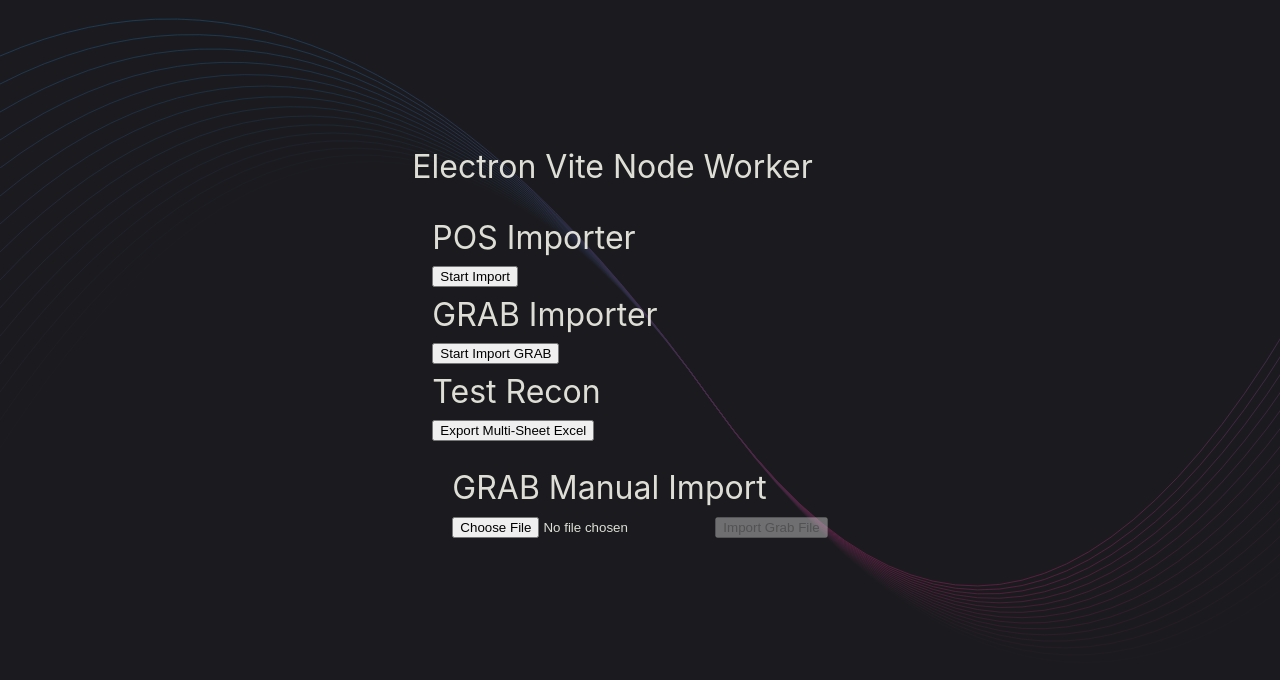
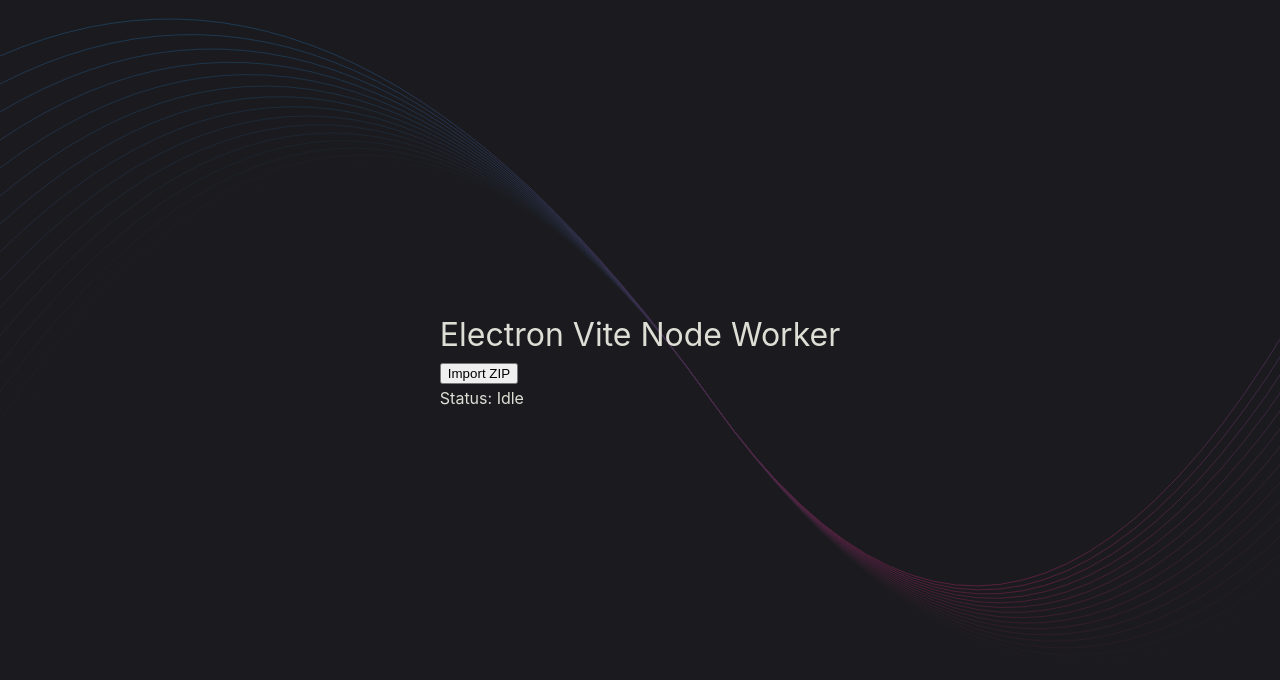
Before and after one commit to gemrey13/test-worker, a React (Vite) app: page / in a window 1280 px wide. Shown: the top 680 px of the page. Built offline with nearby package versions, Linux system fonts and the light colour scheme.

Commit message:
import zip pos data

```diff
--- a/package.json
+++ b/package.json
@@ -25,6 +25,7 @@
     "@electron-toolkit/utils": "^4.0.0",
     "better-sqlite3": "^12.6.2",
     "dbffile": "^1.12.0",
+    "unzipper": "^0.12.3",
     "xlsx": "^0.18.5"
   },
   "devDependencies": {
--- a/src/preload/index.d.ts
+++ b/src/preload/index.d.ts
@@ -4,10 +4,10 @@ declare global {
   interface Window {
     electron: ElectronAPI
     api: {
-      startImport: () => Promise<any>;
-      startImportGrab: () => Promise<any>;
-      runRecon: () => Promise<any>;
+      startImportGrab: () => Promise<any>
+      runRecon: () => Promise<any>
       startImportGrabManual: (buffer: any) => Promise<any>
+      importPOSZip: () => Promise<any>
     }
   }
 }
--- a/src/preload/index.ts
+++ b/src/preload/index.ts
@@ -3,11 +3,11 @@ import { electronAPI } from '@electron-toolkit/preload'
 
 // Custom APIs for renderer
 const api = {
-  startImport: () => ipcRenderer.invoke('start-import'),
   startImportGrab: () => ipcRenderer.invoke('start-import-grab'),
   runRecon: () => ipcRenderer.invoke('run-reconciliation'),
   startImportGrabManual: (arrayBuffer: ArrayBuffer) =>
-    ipcRenderer.invoke('grab:importManual', Buffer.from(arrayBuffer))
+    ipcRenderer.invoke('grab:importManual', Buffer.from(arrayBuffer)),
+  importPOSZip: () => ipcRenderer.invoke('POS:import-zip')
 }
 
 // Use `contextBridge` APIs to expose Electron APIs to
--- a/src/renderer/src/App.tsx
+++ b/src/renderer/src/App.tsx
@@ -1,144 +1,159 @@
 import { JSX, useState } from 'react'
-import * as XLSX from 'xlsx'
+// import * as XLSX from 'xlsx'
 
 export default function App(): JSX.Element {
+  const [status, setStatus] = useState<string>('Idle')
+
+  const handleImport = async () => {
+    setStatus('Importing...')
+
+    try {
+      const result = await window.api.importPOSZip()
+      setStatus(`Done ✅ Inserted: ${result.totalInserted}`)
+    } catch (err: any) {
+      setStatus(`Error ❌ ${err.message}`)
+    }
+  }
+
   return (
     <div style={{ padding: 20 }}>
       <h1>Electron Vite Node Worker</h1>
 
-      <Test />
+      <button onClick={handleImport}>Import ZIP</button>
+
+      <p>Status: {status}</p>
     </div>
   )
 }
 
-function Test() {
-  const [grabFile, setGrabFile] = useState<File | null>(null)
+// function Test() {
+//   const [grabFile, setGrabFile] = useState<File | null>(null)
 
-  const handleFileChange = (e: React.ChangeEvent<HTMLInputElement>) => {
-    const files = e.target.files
-    if (files && files.length > 0) setGrabFile(files[0])
-  }
+//   const handleFileChange = (e: React.ChangeEvent<HTMLInputElement>) => {
+//     const files = e.target.files
+//     if (files && files.length > 0) setGrabFile(files[0])
+//   }
 
-  const handleImportGrabManual = async () => {
-    if (!grabFile) return alert('Please select a Grab Excel file first.')
+//   const handleImportGrabManual = async () => {
+//     if (!grabFile) return alert('Please select a Grab Excel file first.')
 
-    try {
-      // Get ArrayBuffer from file
-      const arrayBuffer = await grabFile.arrayBuffer()
+//     try {
+//       // Get ArrayBuffer from file
+//       const arrayBuffer = await grabFile.arrayBuffer()
 
-      // Send raw ArrayBuffer to main process
-      const result = await window.api.startImportGrabManual(arrayBuffer)
-      console.log(result)
-      alert(`Imported ${result.totalInserted} records successfully!`)
-    } catch (err) {
-      console.error(err)
-      alert('Failed to import Grab file')
-    }
-  }
+//       // Send raw ArrayBuffer to main process
+//       const result = await window.api.startImportGrabManual(arrayBuffer)
+//       console.log(result)
+//       alert(`Imported ${result.totalInserted} records successfully!`)
+//     } catch (err) {
+//       console.error(err)
+//       alert('Failed to import Grab file')
+//     }
+//   }
 
-  const handleImport = async () => {
-    const result = await window.api.startImport()
-    console.log(result)
-    alert(`Imported ${result.totalInserted} records`)
-  }
+//   const handleImport = async () => {
+//     const result = await window.api.startImport()
+//     console.log(result)
+//     alert(`Imported ${result.totalInserted} records`)
+//   }
 
-  const handleImportGrab = async () => {
-    const result = await window.api.startImportGrab()
-    console.log(result)
-    alert(`Imported ${result.totalInserted} records`)
-  }
+//   const handleImportGrab = async () => {
+//     const result = await window.api.startImportGrab()
+//     console.log(result)
+//     alert(`Imported ${result.totalInserted} records`)
+//   }
 
-  const handleRunRecon = async () => {
-    const results = await window.api.runRecon()
+//   const handleRunRecon = async () => {
+//     const results = await window.api.runRecon()
 
-    if (!results || results.length === 0) {
-      alert('No reconciliation results found.')
-      return
-    }
+//     if (!results || results.length === 0) {
+//       alert('No reconciliation results found.')
+//       return
+//     }
 
-    // 🔹 Map all rows to readable format
-    const mapped = results.map((r) => ({
-      pos_amount: r.pos?.grschrg ?? '',
-      pos_cusno: r.pos?.cusno ?? '',
-      pos_branch_name: r.pos?.branch_name ?? '',
-      pos_date: r.pos ? new Date(r.pos.orddate).toLocaleDateString('en-US') : '',
-      grab_amount: r.grab?.amount ?? '',
-      grab_booking_id: r.grab?.booking_id ?? '',
-      grab_store_name: r.grab?.store_name ?? '',
-      grab_date: r.grab ? new Date(r.grab.created_on).toLocaleDateString('en-US') : '',
-      variance: r.variance,
-      status: r.status
-    }))
+//     // 🔹 Map all rows to readable format
+//     const mapped = results.map((r) => ({
+//       pos_amount: r.pos?.grschrg ?? '',
+//       pos_cusno: r.pos?.cusno ?? '',
+//       pos_branch_name: r.pos?.branch_name ?? '',
+//       pos_date: r.pos ? new Date(r.pos.orddate).toLocaleDateString('en-US') : '',
+//       grab_amount: r.grab?.amount ?? '',
+//       grab_booking_id: r.grab?.booking_id ?? '',
+//       grab_store_name: r.grab?.store_name ?? '',
+//       grab_date: r.grab ? new Date(r.grab.created_on).toLocaleDateString('en-US') : '',
+//       variance: r.variance,
+//       status: r.status
+//     }))
 
-    // 🔹 Split by status for separate sheets
-    const exactMatches = mapped.filter((r) => r.status === 'exact_match')
-    const toleranceMatches = mapped.filter((r) => r.status === 'tolerance_match')
-    const unmatched = mapped.filter((r) => r.status === 'unmatched')
+//     // 🔹 Split by status for separate sheets
+//     const exactMatches = mapped.filter((r) => r.status === 'exact_match')
+//     const toleranceMatches = mapped.filter((r) => r.status === 'tolerance_match')
+//     const unmatched = mapped.filter((r) => r.status === 'unmatched')
 
-    // 🔹 Create workbook
-    const workbook = XLSX.utils.book_new()
+//     // 🔹 Create workbook
+//     const workbook = XLSX.utils.book_new()
 
-    if (exactMatches.length > 0) {
-      const wsExact = XLSX.utils.json_to_sheet(exactMatches)
-      XLSX.utils.book_append_sheet(workbook, wsExact, 'Exact Matches')
-    }
+//     if (exactMatches.length > 0) {
+//       const wsExact = XLSX.utils.json_to_sheet(exactMatches)
+//       XLSX.utils.book_append_sheet(workbook, wsExact, 'Exact Matches')
+//     }
 
-    if (toleranceMatches.length > 0) {
-      const wsTolerance = XLSX.utils.json_to_sheet(toleranceMatches)
-      XLSX.utils.book_append_sheet(workbook, wsTolerance, 'Tolerance Matches')
-    }
+//     if (toleranceMatches.length > 0) {
+//       const wsTolerance = XLSX.utils.json_to_sheet(toleranceMatches)
+//       XLSX.utils.book_append_sheet(workbook, wsTolerance, 'Tolerance Matches')
+//     }
 
-    if (unmatched.length > 0) {
-      const wsUnmatched = XLSX.utils.json_to_sheet(unmatched)
-      XLSX.utils.book_append_sheet(workbook, wsUnmatched, 'Unmatched')
-    }
+//     if (unmatched.length > 0) {
+//       const wsUnmatched = XLSX.utils.json_to_sheet(unmatched)
+//       XLSX.utils.book_append_sheet(workbook, wsUnmatched, 'Unmatched')
+//     }
 
-    // 🔹 Generate Excel file buffer
-    const excelBuffer = XLSX.write(workbook, { bookType: 'xlsx', type: 'array' })
+//     // 🔹 Generate Excel file buffer
+//     const excelBuffer = XLSX.write(workbook, { bookType: 'xlsx', type: 'array' })
 
-    // 🔹 Create Blob and trigger download
-    const blob = new Blob([excelBuffer], {
-      type: 'application/vnd.openxmlformats-officedocument.spreadsheetml.sheet'
-    })
+//     // 🔹 Create Blob and trigger download
+//     const blob = new Blob([excelBuffer], {
+//       type: 'application/vnd.openxmlformats-officedocument.spreadsheetml.sheet'
+//     })
 
-    const url = URL.createObjectURL(blob)
-    const link = document.createElement('a')
-    link.href = url
-    link.setAttribute('download', `reconciliation_${Date.now()}.xlsx`)
-    document.body.appendChild(link)
-    link.click()
-    document.body.removeChild(link)
-    URL.revokeObjectURL(url)
+//     const url = URL.createObjectURL(blob)
+//     const link = document.createElement('a')
+//     link.href = url
+//     link.setAttribute('download', `reconciliation_${Date.now()}.xlsx`)
+//     document.body.appendChild(link)
+//     link.click()
+//     document.body.removeChild(link)
+//     URL.revokeObjectURL(url)
 
-    alert(
-      `Recon completed.\nExact: ${exactMatches.length}, Tolerance: ${toleranceMatches.length}, Unmatched: ${unmatched.length}`
-    )
-  }
+//     alert(
+//       `Recon completed.\nExact: ${exactMatches.length}, Tolerance: ${toleranceMatches.length}, Unmatched: ${unmatched.length}`
+//     )
+//   }
 
-  return (
-    <div style={{ padding: 20 }}>
-      <div>
-        <h1>POS Importer</h1>
-        <button onClick={handleImport}>Start Import</button>
-      </div>
+//   return (
+//     <div style={{ padding: 20 }}>
+//       <div>
+//         <h1>POS Importer</h1>
+//         <button onClick={handleImport}>Start Import</button>
+//       </div>
 
-      <div>
-        <h1>GRAB Importer</h1>
-        <button onClick={handleImportGrab}>Start Import GRAB</button>
-      </div>
+//       <div>
+//         <h1>GRAB Importer</h1>
+//         <button onClick={handleImportGrab}>Start Import GRAB</button>
+//       </div>
 
-      <div>
-        <h1>Test Recon</h1>
-        <button onClick={handleRunRecon}>Export Multi-Sheet Excel</button>
-      </div>
+//       <div>
+//         <h1>Test Recon</h1>
+//         <button onClick={handleRunRecon}>Export Multi-Sheet Excel</button>
+//       </div>
 
-      <div style={{ padding: 20 }}>
-        <h1>GRAB Manual Import</h1>
-        <input type="file" accept=".xlsx,.xls" onChange={handleFileChange} />
-        <button onClick={handleImportGrabManual} disabled={!grabFile} style={{ marginLeft: 10 }}>
-          Import Grab File
-        </button>
-      </div>
-    </div>
-  )
-}
+//       <div style={{ padding: 20 }}>
+//         <h1>GRAB Manual Import</h1>
+//         <input type="file" accept=".xlsx,.xls" onChange={handleFileChange} />
+//         <button onClick={handleImportGrabManual} disabled={!grabFile} style={{ marginLeft: 10 }}>
+//           Import Grab File
+//         </button>
+//       </div>
+//     </div>
+//   )
+// }
```
Also changed, not shown: src/main/index.ts (+37 -10 lines), 1 other file (tests, documents, lock files or other folders).
